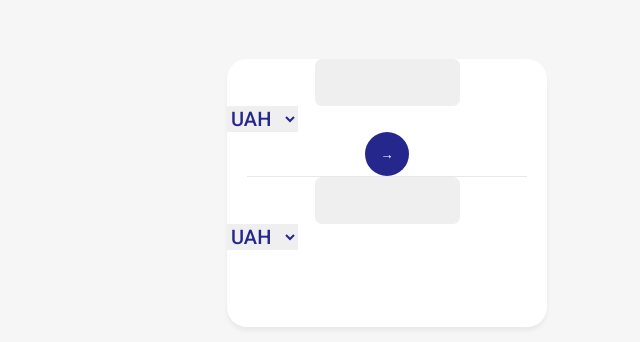
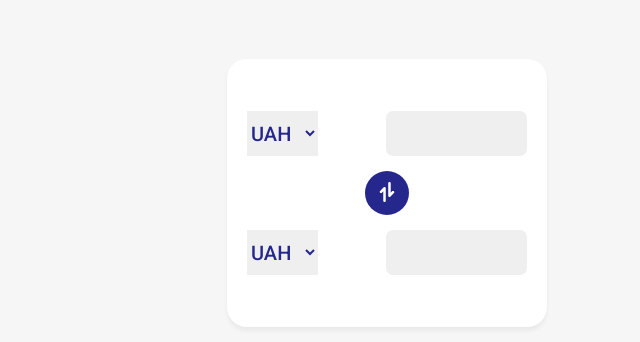
Before and after one commit to vitalik203/Currency-Converter, a website: page index.html in a window 1280 px wide. Shown: the part 86-428 px from the top of the page, without its empty margins (253-893 px from the left). Drawn offline with Linux system fonts and the light colour scheme.

Commit message:
feat: finished stylization of converter

```diff
--- a/index.html
+++ b/index.html
@@ -12,20 +12,24 @@
 <body>
     <div class="wrapper">
         <div class="converter__cover">
-            <input type="number" class="var1">
+            <div class="part1__cover">
                 <select name="" id="" class="select1">
                     <option value="uah">UAH</option>
                     <option value="usd">USD</option>
                     <option value="euro">EURO</option>
                 </select>
-            <button class="action">→</button>
-            <div class="line"></div>
-            <input type="number" class="var2" readonly>
+                <input type="number" class="var1">
+            </div>
+            <button class="action"><img src="img/Group.svg" alt="" srcset=""></button>
+            <!-- <div class="line"></div> -->
+            <div class="part2__cover">
                 <select name="" id="" class="select2">
                     <option value="uah">UAH</option>
                     <option value="usd">USD</option>
                     <option value="euro">EURO</option>
                 </select>
+                <input type="number" class="var2" readonly>
+            </div>
 
 
 
--- a/js/script.js
+++ b/js/script.js
@@ -18,8 +18,8 @@ convert.addEventListener("click", function(){
         res = input.value*euroK
     }else if(currency.value==="usd"&&outputCurrency.value==="uah"){
         res = input.value*usdK
-    }else{
+    }else if((currency.value==="uah"&&outputCurrency.value==="uah")||(currency.value==="euro"&&outputCurrency.value==="euro")||(currency.value==="usd"&&outputCurrency.value==="usd")){
         res = 0
     }
-    output.value = res
+    output.value = res.toFixed(2)
 })
--- a/styles/styles.scss
+++ b/styles/styles.scss
@@ -13,8 +13,8 @@ background: #FFF;
 box-shadow: 0px 4px 4px 0px rgba(0, 0, 0, 0.05);
 }
 .var1 {
+    padding: 0;
     z-index: 2;
-    display: block;
     width: 141px;
 height: 45px;
 flex-shrink: 0;
@@ -28,12 +28,12 @@ line-height: normal;
 border-radius: 7px;
 background: #EFEFEF;
 border: 0;
-margin: 0 auto;
+margin: 0;
 }
 .var2 {
+    padding: 0;
     z-index: 2;
-    display: block;
-    margin: 0 auto;
+    margin: 0;
     width: 141px;
 height: 45px;
 flex-shrink: 0;
@@ -49,8 +49,8 @@ background: #EFEFEF;
 border: 0;
 }
 .action {
-    z-index: 2;
-    margin: 0 auto;
+    z-index: 1;
+    margin: 15px auto;
     display: block;
     font-family: Arial, Helvetica, sans-serif;
     width: 44px;
@@ -62,6 +62,15 @@ border: 0;
 color: white;
 font-weight: bolder;
 }
+.action:hover{
+    background-color: #7778e7;
+    transition: all 0.5s;
+    tra
+}
+.action:active{
+    background-color: #cecef0;
+    transition: all 0.1s;
+}
 .select1 {
     border: 0;
     color: #26278D;
@@ -70,6 +79,22 @@ font-size: 20px;
 font-style: normal;
 font-weight: 500;
 line-height: normal;
+}
+.select1:hover{
+    background-color: #7778e7;
+}
+
+.part1__cover{
+    display: flex;
+    justify-content: space-between;
+    margin: 0 auto;
+    width: 280px;
+}
+.part2__cover{
+    justify-content: space-between;
+    width: 280px;
+display: flex;
+margin: 0 auto;
 }
 .select2 {
     border: 0;
@@ -81,15 +106,16 @@ font-weight: 500;
 line-height: normal;
 }
 .converter__cover{
-    align-items: center;
+    margin: 0 auto;
+    padding-top: 52px;
     height: 228px;
 }
 .line{
-    z-index: 1;
+    z-index: 0;
+    position: absolute;
     top: auto;
-    position: relative;
-    margin: 0 auto;
-    align-items: center;
+    left: auto;
+    margin-bottom: 25px;
     content: "";
     width: 280px;
 height: 1px;
```
Also changed, not shown: img/Group.svg (added), styles/styles.css, 1 other file. Lines whose indentation alone changed are shown as unchanged.
